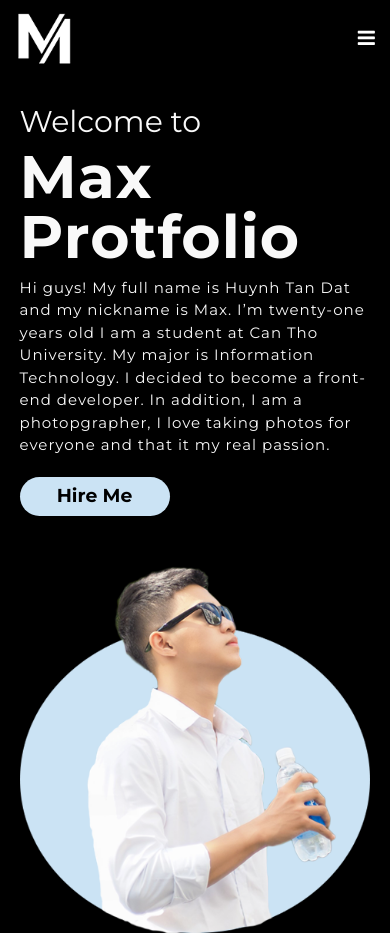
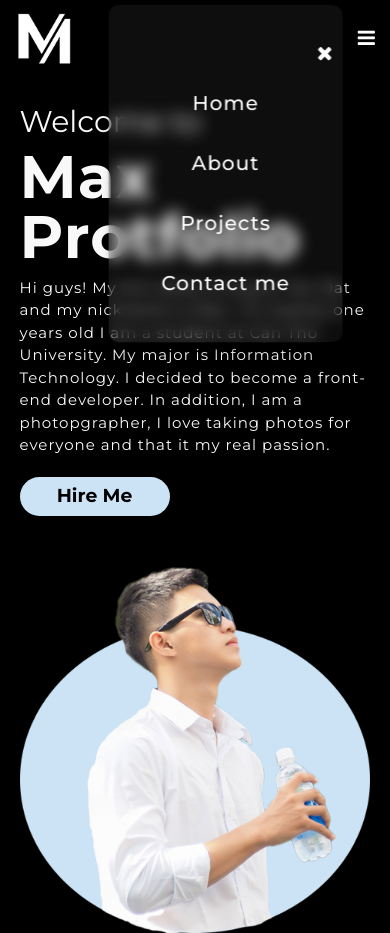
Before and after one commit to Maximun3213/Portfolio, a plain HTML site: page index.html in a window 390 px wide. Shown: the top 933 px of the page. Drawn offline with Linux system fonts and the light colour scheme.

Commit message:
add file

```diff
--- a/index.html
+++ b/index.html
@@ -26,13 +26,14 @@
       <div class="container">
         <div class="header">
           <a href="#" id="logo"><img src="./img/logo/logo3.png" alt=""></a>
+          <i class="fa fa-bars" aria-hidden="true" id="header__bar"></i>
           <ul class="header__menu">
+            <i class="fa fa-times" aria-hidden="true" id="close"></i>
             <li><a href="index.html">Home</a></li>
             <li><a href="about.html">About</a></li>
             <li><a href="">Projects</a></li>
             <li><a href="">Contact me</a></li>
           </ul>
-          <i class="fa fa-bars" aria-hidden="true" id="header__bar"></i>
         </div>
       </div>
     </div>
--- a/scss/respon.scss
+++ b/scss/respon.scss
@@ -1,8 +1,39 @@
 @import "./var";
 
 @media screen and (max-width: 812px) {
+  #close {
+    display: block;
+    font-size: 2rem;
+    color: $textLightColor;
+    align-self: flex-end;
+    margin: 10px 10px;
+  }
   .header__menu {
-    display: none;
+    position: absolute;
+    display: flex;
+    flex-direction: column;
+    border-radius: 63px;
+    backdrop-filter: blur(8px);
+    background-color: rgba(255, 255, 255, 0.054);
+    box-shadow: rgba(0, 0, 0, 0.3) 2px 8px 8px;
+    border: 0px rgba(255, 255, 255, 0.4) solid;
+    border-bottom: 0px rgba(40, 40, 40, 0.35) solid;
+    border-right: 0px rgba(40, 40, 40, 0.35) solid;
+    justify-content: center;
+    align-items: center;
+    border-radius: 10px;
+    transform: translateX(40%) translateY(40%);
+    width: 60%;
+    height: 40%;
+    & li:not(:first-child) {
+      margin: 0;
+    }
+    & li {
+      padding: 20px 20px;
+      & a {
+        font-size: 2rem;
+      }
+    }
   }
   #header__bar {
     color: $textLightColor;
```
Also changed, not shown: css/respon.css, css/style.css, 1 other file.
